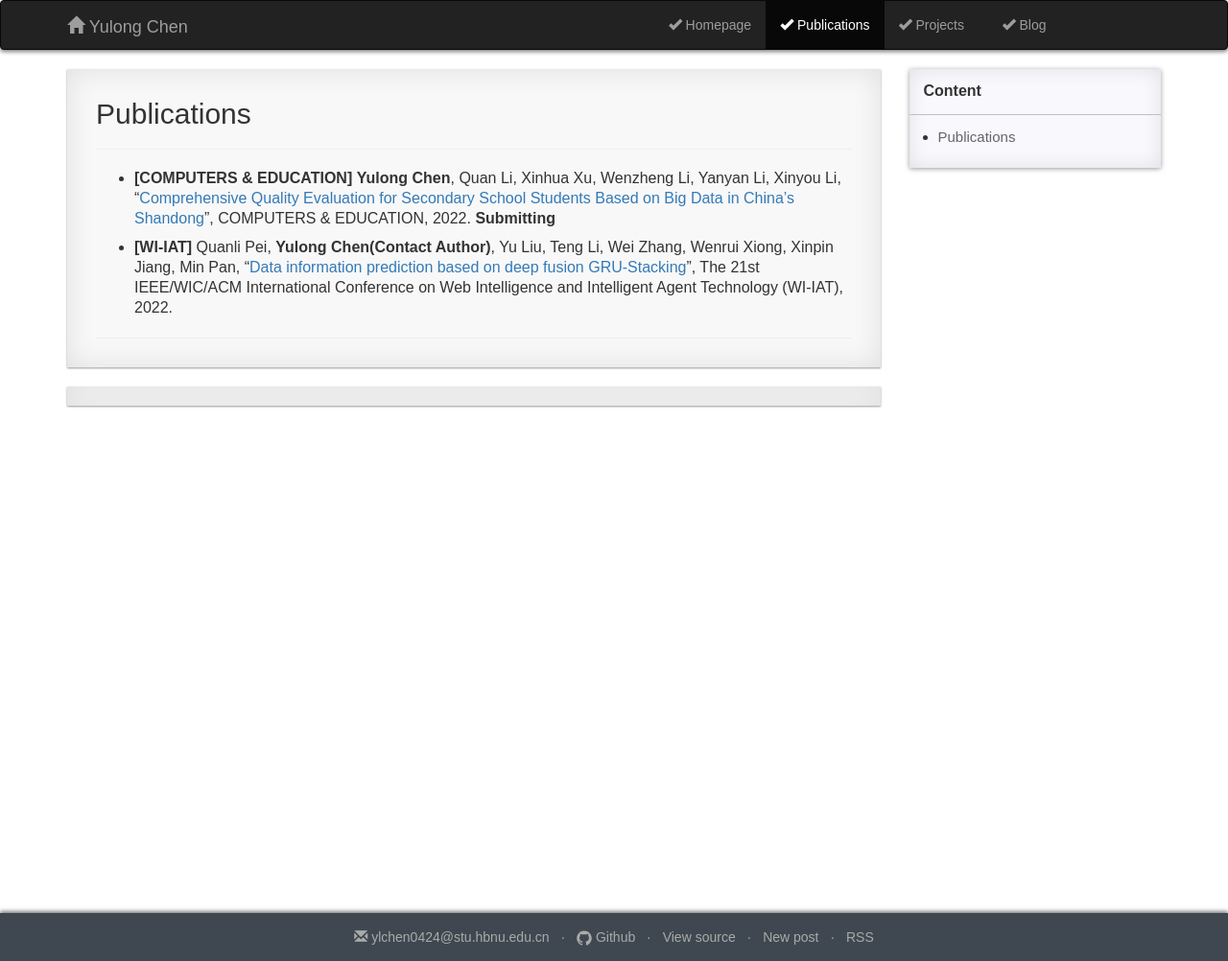
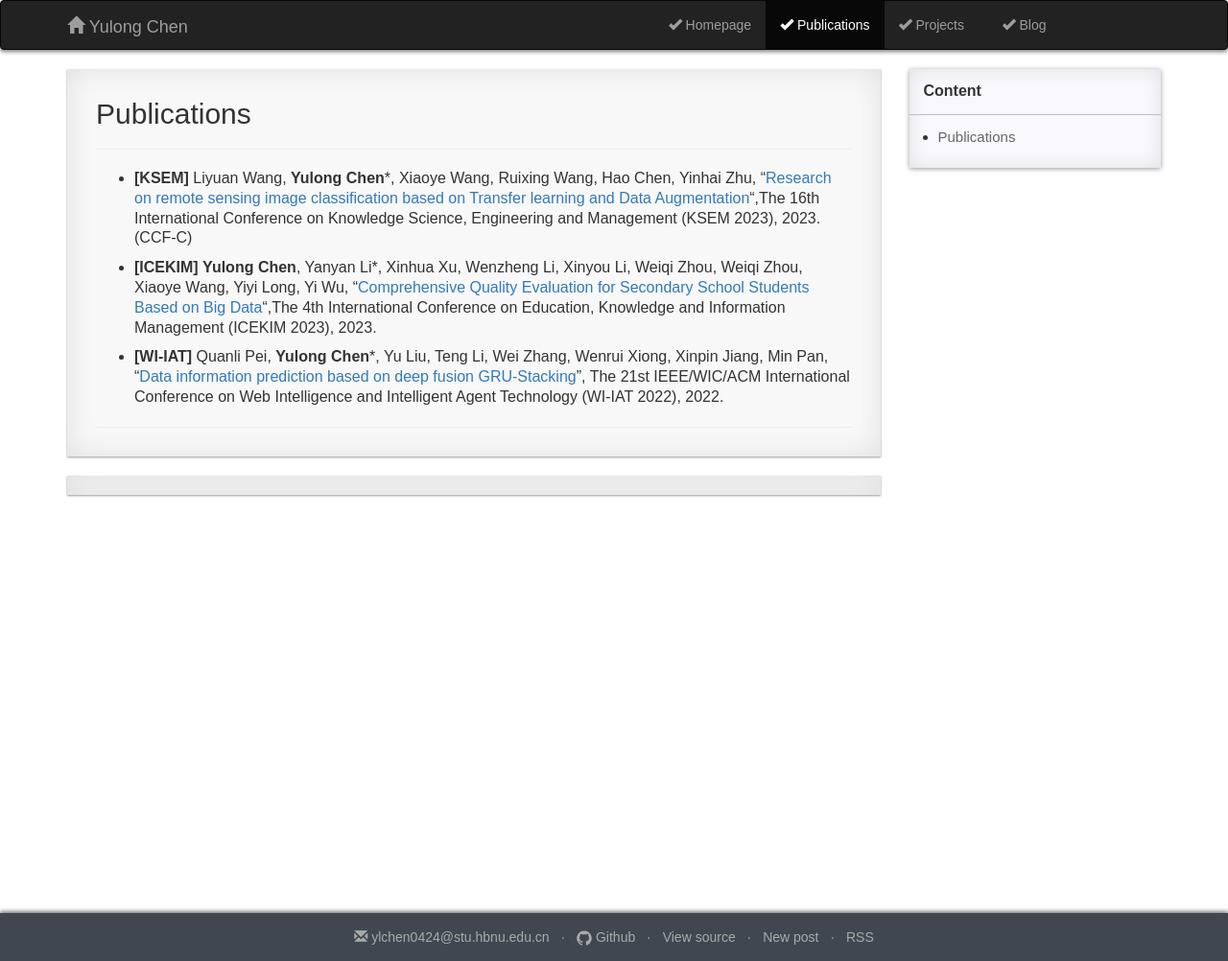
Before and after one commit to yulongC/yulongC.github.io, a Jekyll site: the page built from pages/2_publication.md, in a window 1280 px wide. Shown: the whole page at 96% size. Built offline with Jekyll 4.4.1, drawn with Linux system fonts in a browser that asks for light colours; comment, search, counter and statistics services are not loaded.

Commit message:
Update 2_publication.md

```diff
--- a/pages/2_publication.md
+++ b/pages/2_publication.md
@@ -14,6 +14,8 @@ permalink: /publication/
 
 ---
 
-* **[COMPUTERS & EDUCATION]** **Yulong Chen**, Quan Li, Xinhua Xu, Wenzheng Li, Yanyan Li, Xinyou Li, "[Comprehensive Quality Evaluation for Secondary School Students Based on Big Data in China’s Shandong](https://www.sciencedirect.com/journal/computers-and-education)", COMPUTERS & EDUCATION, 2022. **Submitting**
+* **[KSEM]** Liyuan Wang, **Yulong Chen***, Xiaoye Wang, Ruixing Wang, Hao Chen, Yinhai Zhu, "[Research on remote sensing image classification based on Transfer learning and Data Augmentation](https://www.ksem2023.conferences.academy/)",The 16th International Conference on Knowledge Science, Engineering and Management (KSEM 2023), 2023.(CCF-C)
 
-* **[WI-IAT]** Quanli Pei, **Yulong Chen(Contact Author)**, Yu Liu, Teng Li, Wei Zhang, Wenrui Xiong, Xinpin Jiang, Min Pan, "[Data information prediction based on deep fusion GRU-Stacking](chrome-extension://cdonnmffkdaoajfknoeeecmchibpmkmg/assets/pdf/web/viewer.html?file=https%3A%2F%2Fwi-lab.com%2Fcyberchair%2F2022%2Fwi22%2Fyourpaper%2FS22202_5330.pdf)", The 21st IEEE/WIC/ACM International Conference on Web Intelligence and Intelligent Agent Technology (WI-IAT), 2022.
+* **[ICEKIM]** **Yulong Chen**, Yanyan Li*, Xinhua Xu, Wenzheng Li, Xinyou Li, Weiqi Zhou, Weiqi Zhou, Xiaoye Wang, Yiyi Long, Yi Wu, "[Comprehensive Quality Evaluation for Secondary School Students Based on Big Data](http://icekim.org/)",The 4th International Conference on Education, Knowledge and Information Management (ICEKIM 2023), 2023.
+
+* **[WI-IAT]** Quanli Pei, **Yulong Chen***, Yu Liu, Teng Li, Wei Zhang, Wenrui Xiong, Xinpin Jiang, Min Pan, "[Data information prediction based on deep fusion GRU-Stacking](https://ieeexplore.ieee.org/document/10101961)", The 21st IEEE/WIC/ACM International Conference on Web Intelligence and Intelligent Agent Technology (WI-IAT 2022), 2022.
```
